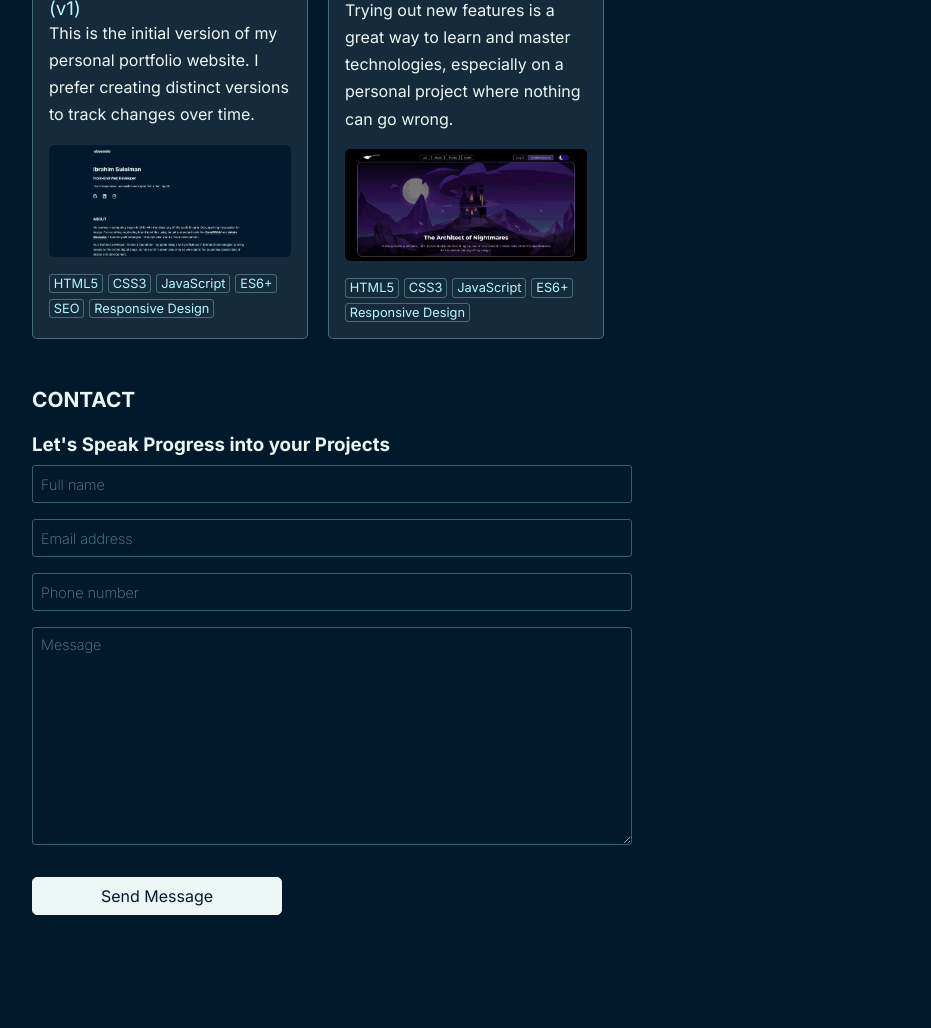
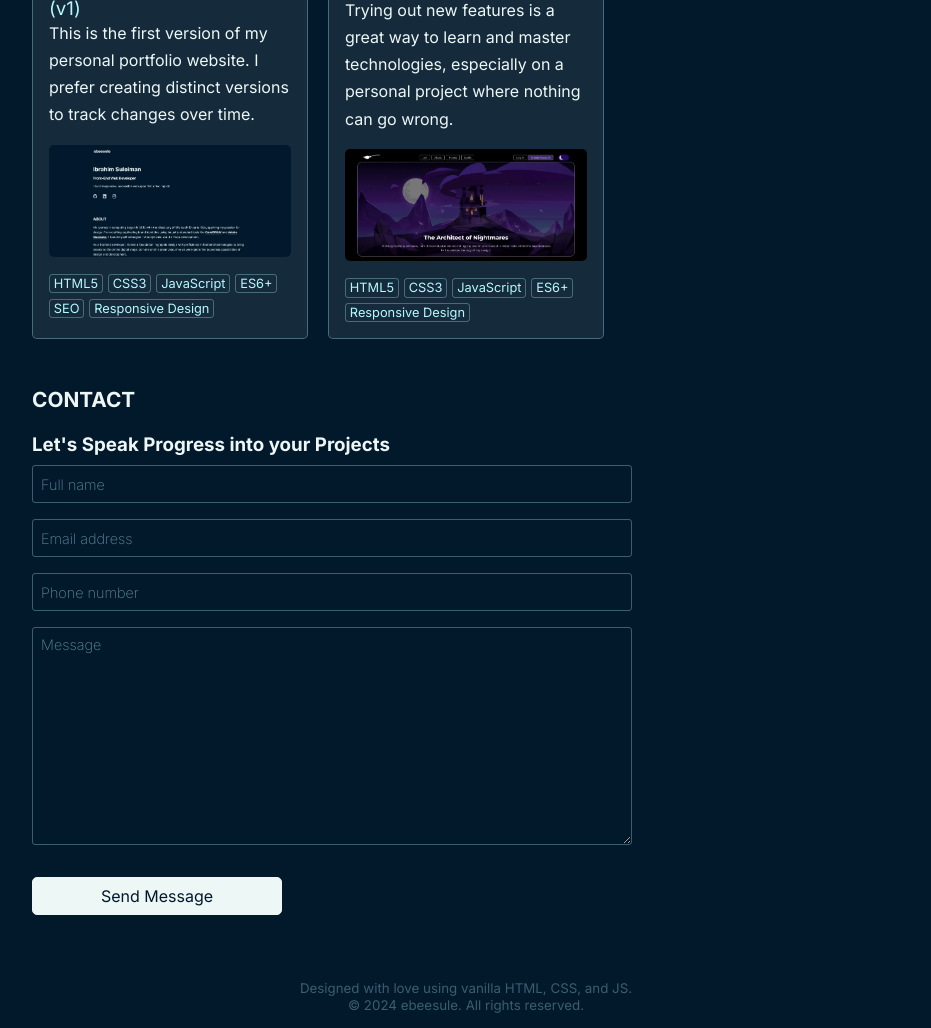
Before and after one commit to ebeeraheem/ebeesule, a plain HTML site: page index.html in a window 1280 px wide. Shown: the part 1260-2288 px from the top of the page, without its empty margins (174-1105 px from the left). Before the commit the page ends 2175 px from the top, so only its background shows below. Drawn offline with Linux system fonts and the light colour scheme.

Commit message:
Added a footer section

```diff
--- a/index.html
+++ b/index.html
@@ -325,8 +325,8 @@
             >
           </h3>
           <p>
-            This is the initial version of my personal portfolio website. I
-            prefer creating distinct versions to track changes over time.
+            This is the first version of my personal portfolio website. I prefer
+            creating distinct versions to track changes over time.
           </p>
           <img
             src="images/ebeesule.webp"
@@ -426,6 +426,18 @@
     </main>
     <!-- Main section end -->
 
+    <!-- Footer start -->
+    <footer class="footer">
+      <p><small>Designed with love using vanilla HTML, CSS, and JS.</small></p>
+      <p>
+        <small
+          >&copy; <span class="year"></span> ebeesule. All rights
+          reserved.</small
+        >
+      </p>
+    </footer>
+    <!-- Footer end -->
+
     <script src="script.js"></script>
   </body>
 </html>
--- a/script.js
+++ b/script.js
@@ -90,3 +90,7 @@ contactForm.addEventListener("submit", function (event) {
   }
 });
 // Form validation end
+
+// Automatic copyright year start
+document.querySelector(".year").textContent = new Date().getFullYear();
+// Automatic copyright year end
--- a/style.css
+++ b/style.css
@@ -318,3 +318,15 @@ main h1 {
   font: inherit;
   outline: 0;
 }
+
+/* Footer section start */
+.footer {
+  margin-top: 3em;
+  padding-block: 1em;
+  text-align: center;
+  color: #b5f8fe50;
+}
+.footer p {
+  line-height: 1;
+}
+/* Footer section end */
```
Also changed, not shown: images/logo.png.
